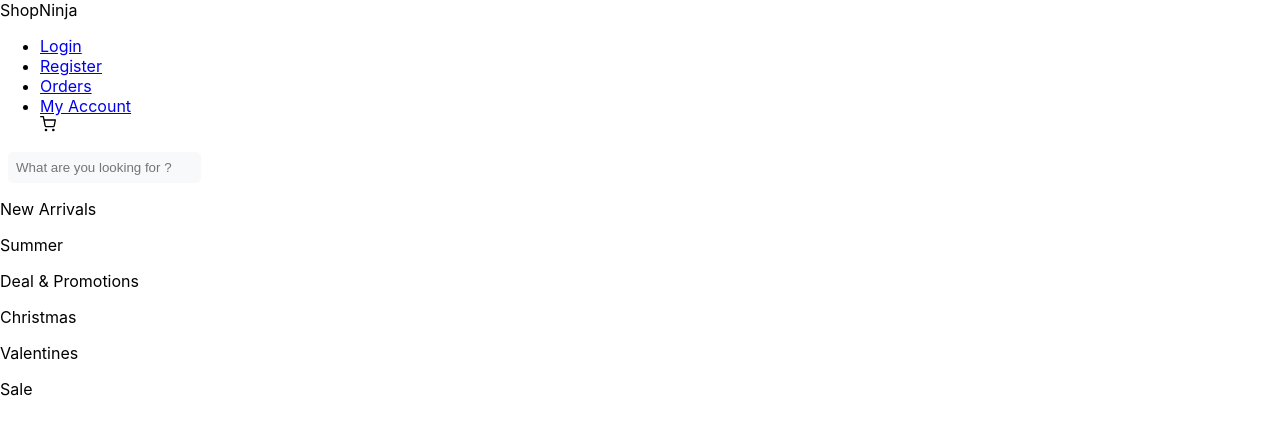
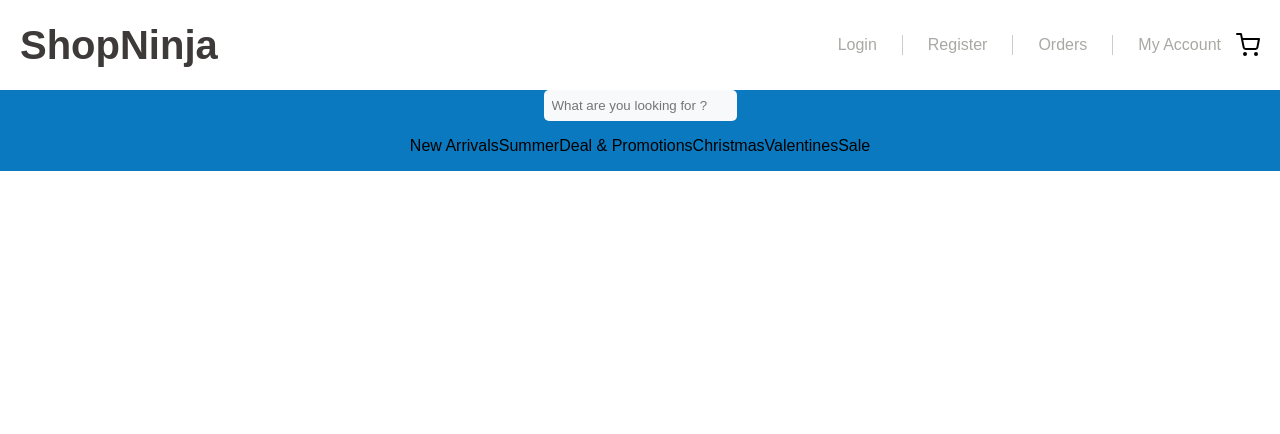
Before and after one commit to Sonickmumba/ShopNinja, a React (Create React App) app in the folder views/: page / in a window 1280 px wide. Shown: the top 434 px of the page. Built offline with nearby package versions, Linux system fonts and the light colour scheme.

Commit message:
Update HomePage.css

```diff
--- a/views/src/features/homePage/HomePage.css
+++ b/views/src/features/homePage/HomePage.css
@@ -1,22 +1,75 @@
-/* General layout for mobile */
-.mobile-homepage-container {
-  display: flex;
-  flex-direction: column;
-  margin: 0 auto;
-  /* padding: 0 1rem; */
-  max-width: 100%;
+.homepage-container {
+  width: 100%;
+  padding: 0;
+  margin: 0;
+  font-family: 'Arial', sans-serif;
 }
 
-/* Navigation Bar Styling */
-.mobile-navbar {
+.navbar {
   display: flex;
   justify-content: space-between;
   align-items: center;
-  padding: 1rem;
-  background-color: #333;
-  color: white;
-  /* width: 100%; */
+  background-color: #fff;
+  padding: 10px 20px;
 }
+
+.logo {
+  font-size: 2.5em;
+  color: #3d3a39;
+  font-weight: bolder;
+}
+
+.navigation {
+  display: flex;
+  align-items: center;
+  list-style-type: none;
+}
+
+.navigation li {
+  padding: 10px 15px;
+}
+
+.navigation li a {
+  color: #a8a9a3;
+  text-decoration: none;
+  /* font-weight: bold; */
+}
+
+.navigation li a:hover {
+  color: #ff9800;
+  transition: color 0.3s ease;
+}
+
+.line {
+  height: 20px;
+  width: 1px;
+  background-color: #ccc;
+  margin: 0 10px;
+}
+
+.navbar-icons {
+  font-size: 1.5rem;
+  display: flex;
+  align-items: center;
+  gap: 1rem;
+}
+
+.search-feature-container {
+  display: flex;flex-direction: column;
+  align-items: center;
+  background-color: #0b79bf
+}
+
+.features {
+  display: flex;
+}
+
+
+
+/* General layout for mobile */
+
+/* Navigation Bar Styling */
+
 
 .mobile-navbar-menu {
   font-size: 1.5rem;
```
